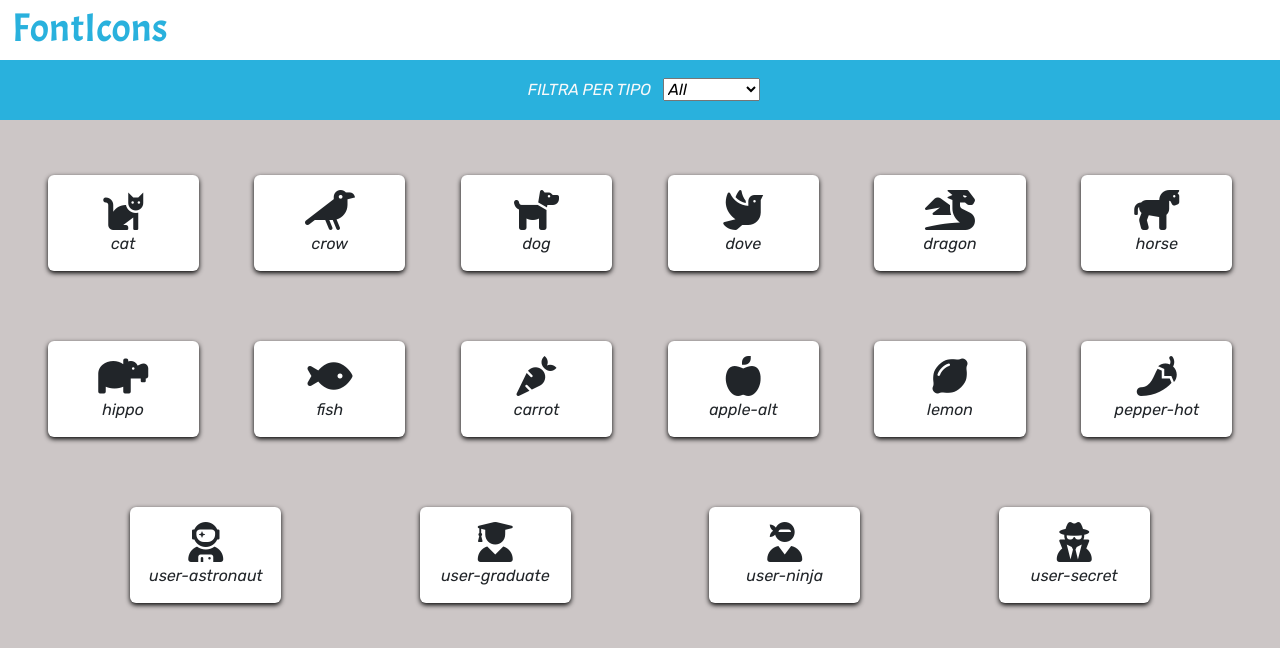
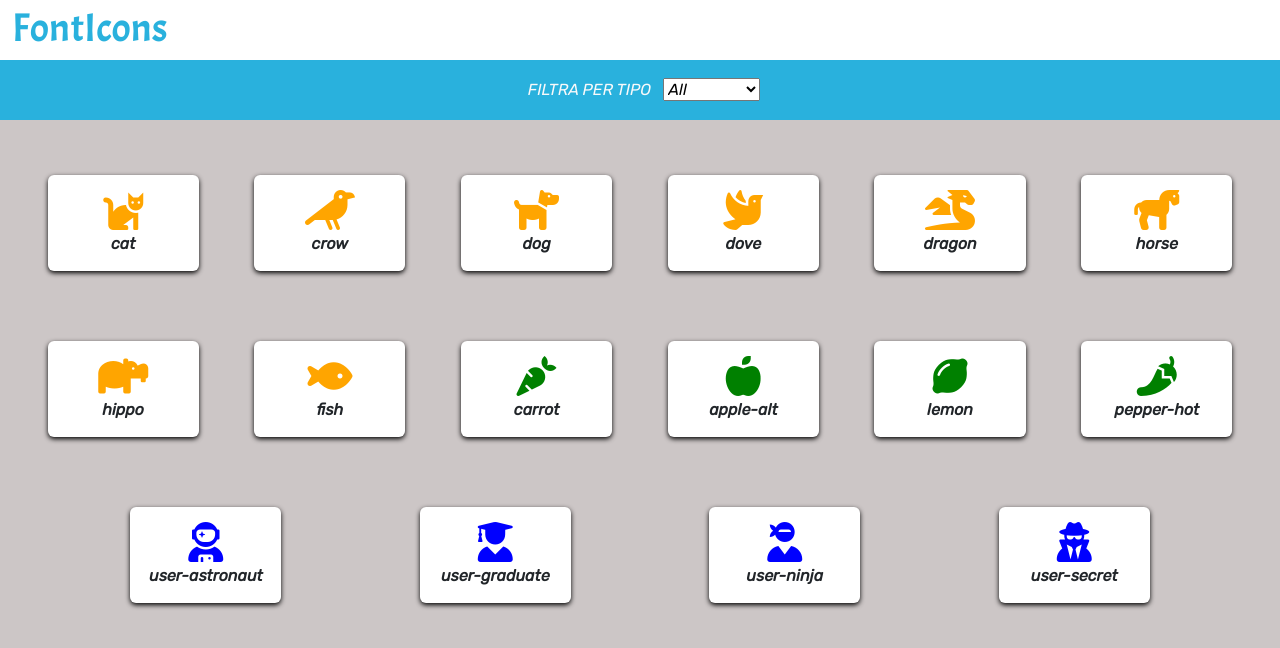
Before and after one commit to LucaVerth/js-es6-icons, a plain HTML site: page index.html in a window 1280 px wide. Drawn offline with nearby package versions, Linux system fonts and the light colour scheme.

Commit message:
Added colors to icons

```diff
--- a/main.js
+++ b/main.js
@@ -119,14 +119,12 @@ printAllCards();
 
 function printAllCards() {
 
-  container.innerHTML = '';
-
   icons.forEach((icon) => {
     container.innerHTML +=
     `
       <div class="box">
-        <div class="fontIcons"><i class="${icon.family} ${icon.prefix}${icon.name}"></i></div>
-        <div class="font-text">${icon.name}</div>
+        <div class="fontIcons ${icon.color}"><i class="${icon.family} ${icon.prefix}${icon.name}"></i></div>
+        <div class="font-text fw-bold">${icon.name}</div>
       </div>
 
     `
--- a/style.css
+++ b/style.css
@@ -44,3 +44,13 @@ body{
 .fontIcons > i{
   font-size: 40px;
 }
+
+.green{
+  color: green;
+}
+.blue{
+  color: blue;
+}
+.orange{
+  color: orange;
+}
```
Also changed, not shown: index.html (+0 -6 lines).
